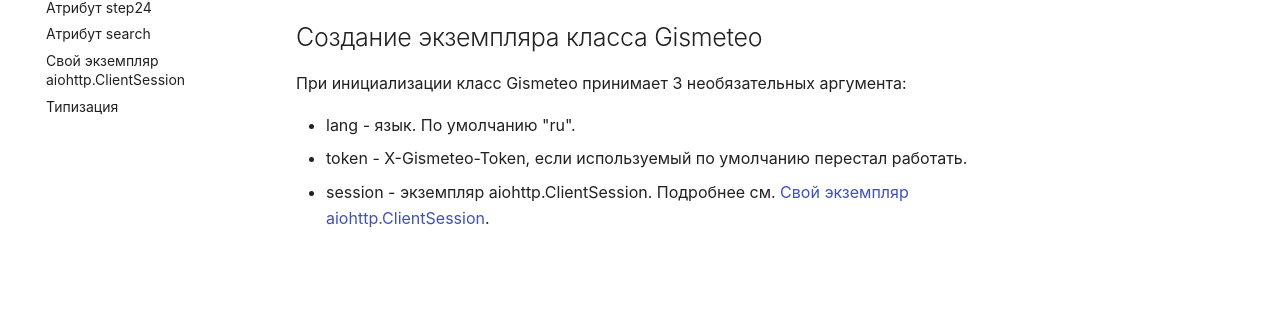
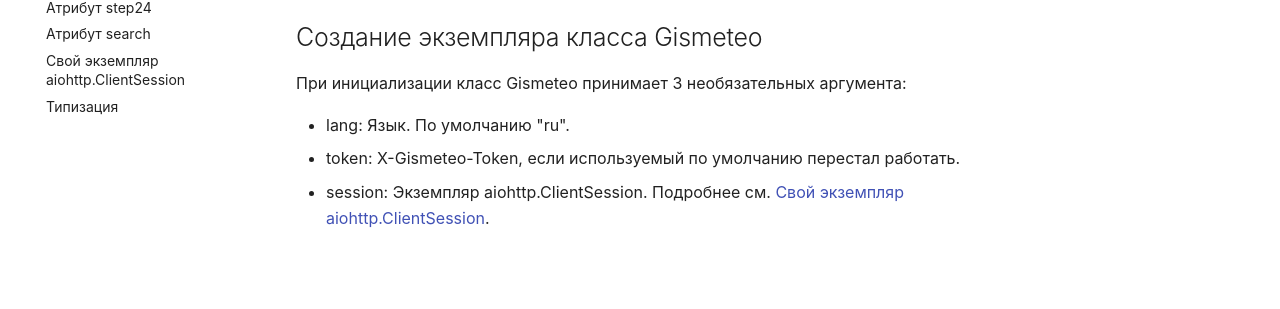
Before and after one commit to monosans/aiopygismeteo, an MkDocs documentation site: the page built from docs/gismeteo.md, in a window 1280 px wide. Shown: the part 319-628 px from the top of the page. Built offline with MkDocs 1.6.1 and Material for MkDocs 9.7.7, drawn with Linux system fonts in a browser that asks for light colours; comment, search, counter and statistics services are not loaded; part of the change alters nothing that is shown.

```diff
--- a/docs/gismeteo.md
+++ b/docs/gismeteo.md
@@ -12,6 +12,6 @@ gm = aiopygismeteo.Gismeteo()
 
 При инициализации класс Gismeteo принимает 3 необязательных аргумента:
 
-- lang - язык. По умолчанию "ru".
-- token - X-Gismeteo-Token, если используемый по умолчанию перестал работать.
-- session - экземпляр aiohttp.ClientSession. Подробнее см. [Свой экземпляр aiohttp.ClientSession](session.md).
+- lang: Язык. По умолчанию "ru".
+- token: X-Gismeteo-Token, если используемый по умолчанию перестал работать.
+- session: Экземпляр aiohttp.ClientSession. Подробнее см. [Свой экземпляр aiohttp.ClientSession](session.md).
```
